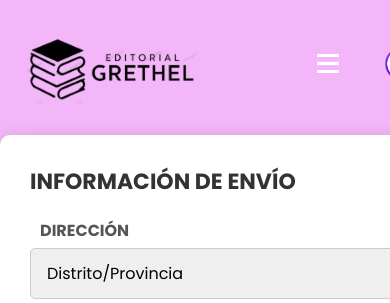
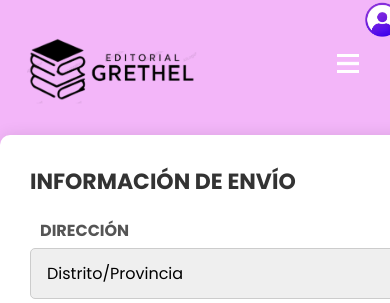
Before and after one commit to DanielCT24/pruebas-compra, a PHP site: page /checkout.html in a window 390 px wide; the page is wider, and only the part inside the window is pictured. Shown: the top 303 px of that part. Run offline with PHP 8.4, Linux system fonts and the light colour scheme.

Commit message:
Update checkout.css

```diff
--- a/checkout.css
+++ b/checkout.css
@@ -977,7 +977,7 @@ h4 {
 
     .menu label {
         display: initial;
-        margin-left: 120px;
+        margin-left: 100px;
 
     }
 
```
